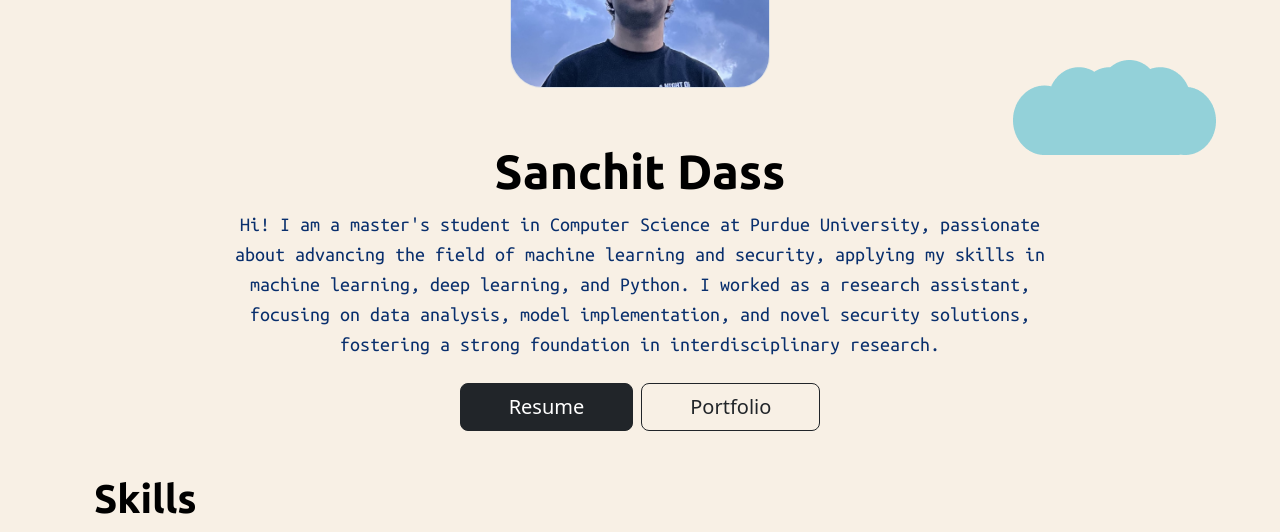
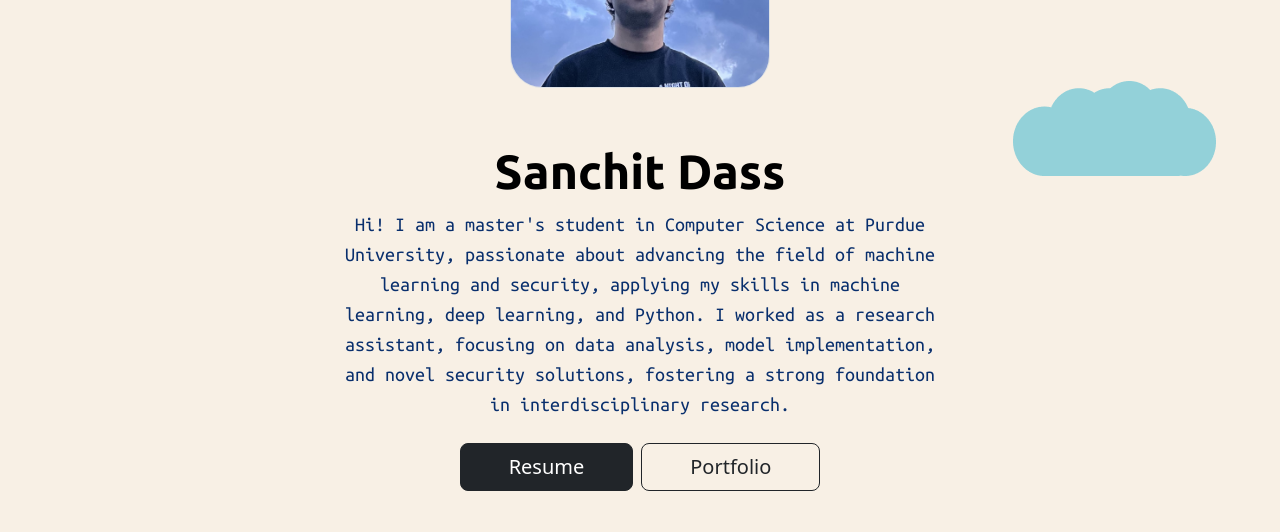
Before and after one commit to sanchitd9/my_site, a plain HTML site: page index.html in a window 1280 px wide. Shown: the part 213-745 px from the top of the page. Drawn offline with Linux system fonts and the light colour scheme; grey boxes are pictures that could not be loaded.

Commit message:
Fix the column size for intro

```diff
--- a/css/style.css
+++ b/css/style.css
@@ -33,7 +33,7 @@ p {
     display: none;
 }
 
-@media (min-width: 960px) {
+@media (min-width: 1280px) {
     .header {
         position: relative;
     }
--- a/index.html
+++ b/index.html
@@ -21,7 +21,7 @@
             <img src="assets/images/cloud.png" alt="" id="cloud-2">
 
             <h1 class="display-5 fw-bold text-body-emphasis">Sanchit Dass</h1>
-            <div class="col-lg-8 mx-auto">
+            <div class="col-6 mx-auto">
                 <p class="lead mb-4">
                     Hi! I am a master's student in Computer Science at Purdue University, passionate about advancing the field of machine learning and security, applying my skills in
                     machine learning, deep learning, and Python. I worked as a research assistant, focusing on data analysis, model implementation, and novel security solutions, fostering
```
